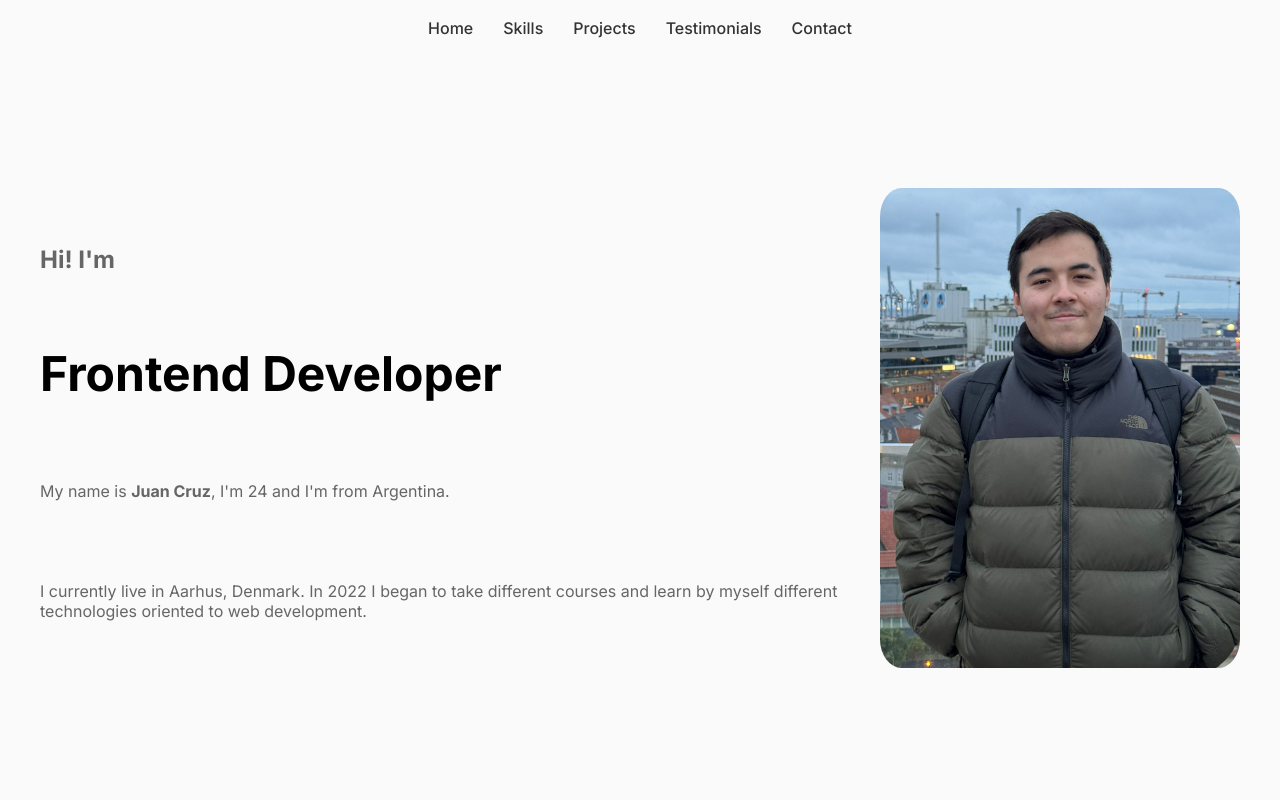
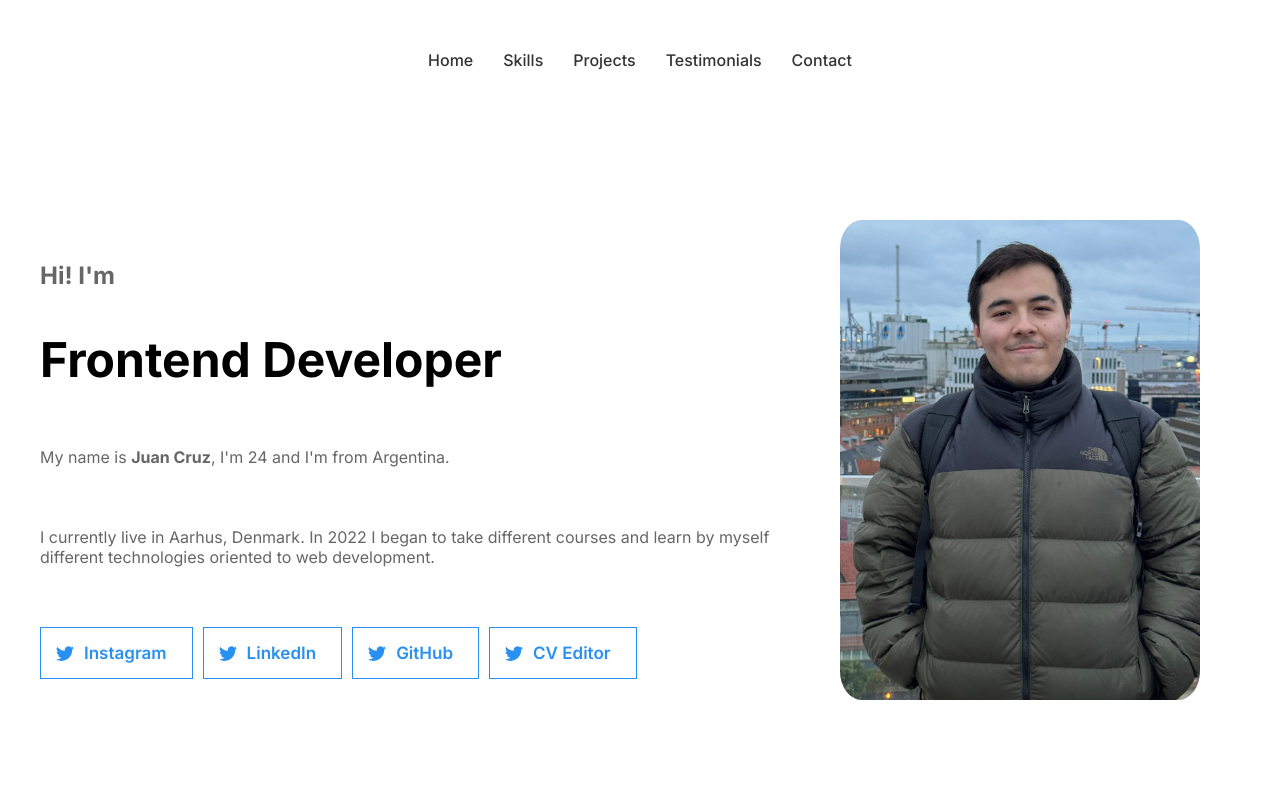
Before and after one commit to PAINj9/juan-cruz-astrada-duran-porfolio, a plain HTML site: page index.html in a window 1280 px wide. Drawn offline with Linux system fonts and the light colour scheme.

Commit message:
Button Added, Needs Some Fixes.
Some Changes Button Added, Need some changes still,.

```diff
--- a/css/style.css
+++ b/css/style.css
@@ -1,66 +1,60 @@
 * {
-    background-color: #fafafa;
+
     font-family: 'Inter', sans-serif;
 }
 
-/* Reset basic styles */
 html, body {
     height: 100%;
     margin: 0;
     font-family: 'Inter', sans-serif;
-    box-sizing: border-box; /* Ensure padding and border are included in element's total width and height */
+    box-sizing: border-box;
 }
 
-/* Container to hold navbar and content */
 body {
     display: flex;
     flex-direction: column;
     height: 100vh;
 }
 
-/* Navbar styles */
 .navbar {
-    max-width: 1200px; /* Maximum width for the navbar */
-
-    margin: 0 auto; /* Centering the navbar */
-    padding: 20px 20px; /* Padding for the navbar */
+    max-width: 1200px;
+    margin: 0 auto;
+    padding: 20px 20px;
     display: flex;
     align-items: center;
     justify-content: center;
-    height: 2vh; /* 15% of the viewport height */
-
+    height: 10vh;
 }
 
 nav {
     display: flex;
-    justify-content: center; /* Center the nav items horizontally */
+    justify-content: center;
 }
 
 .nav-links {
-    list-style: none; /* Remove bullet points */
+    list-style: none;
     margin: 0;
     padding: 0;
     display: flex;
 }
 
 .nav-links li {
-    margin: 0 15px; /* Spacing between nav items */
+    margin: 0 15px;
 }
 
 .nav-links a {
     text-decoration: none;
-    color: #333; /* Dark gray text */
-    font-weight: 500; /* Medium weight for better readability */
-    font-size: 16px; /* Font size */
-    transition: color 0.3s ease; /* Smooth transition for hover effect */
+    color: #333;
+    font-weight: 500;
+    font-size: 16px;
+    transition: color 0.3s ease;
 }
 
 .nav-links a:hover {
-    color: #007BFF; /* Blue color on hover */
-    font-weight: 600; /* Slightly bolder on hover, optional */
+    color: #007BFF;
+    font-weight: 600;
 }
 
-/* Responsive Design */
 @media (max-width: 768px) {
     .nav-links {
         flex-direction: column;
@@ -72,38 +66,35 @@ nav {
     }
 }
 
-/* SECTION 1 SECTION 1  SECTION 1  SECTION 1  SECTION 1  SECTION 1  SECTION 1  SECTION 1  SECTION 1  SECTION 1  SECTION 1  SECTION 1   */
-
-
 .contenedor-1 {
     display: flex;
     justify-content: center;
     align-items: center;
-    height: 85vh; /* 85% of the viewport height */
+    height: 85vh;
     padding: 20px;
     box-sizing: border-box;
     flex: 1;
-
-
 }
 
-.contenedor-cosas {
+.contenedor-contenido {
     display: flex;
     justify-content: space-between;
     align-items: center;
     width: 100%;
     max-width: 1200px;
     color: #666666;
+    margin: 20px 0; /* Añadido margen superior e inferior */
 }
 
 .texto-introductorio h1 {
     color: black;
     font-size: 3rem;
     font-weight: 700;
-    margin: 10px 0;
+    margin: 40px 0; /* Ajuste del margen */
     position: relative;
-    overflow: hidden; /* Hide overflowing content */
-    height: 1.2em; /* Adjust based on font size */
+    overflow: hidden;
+    height: 1.2em;
+    margin-top: 40px;
 }
 
 .texto-introductorio h1 span {
@@ -123,33 +114,92 @@ nav {
     opacity: 0;
 }
 
-.texto-introductorio h3 {
-    font-size: 1.25rem; /* Adjust font size as needed */
-    font-weight: 500; /* Medium weight */
-    margin: 10px 0; /* Add some space above and below */
-}
-
 .texto-introductorio p {
-    font-size: 1rem; /* Adjust font size as needed */
-    margin: 10px 0; /* Add some space above and below */
+    font-size: 1rem;
+    margin: 60px 0; /* Ajuste del margen */
 }
 
 .imagen-principal {
-    max-width: 30%; /* Adjusted width */
+    max-width: 30%;
     display: flex;
     justify-content: center;
-    overflow: hidden; /* To crop the image */
-    border-radius: 6%; /* Optional: make the image round */
+    overflow: hidden;
+    border-radius: 6%;
+    margin: 40px; /* Añadido margen */
 }
 
 .imagen-principal img {
     max-width: 100%;
     height: auto;
     transform-origin: 83%;
-    transform: scale(1.35); /* Default scale */
+    transform: scale(1.35);
     transition: transform 0.3s ease;
 }
 
 .imagen-principal img:hover {
     transform: scale(1.45);
 }
+
+
+button {
+    background: transparent;
+    position: relative;
+    padding: 5px 15px;
+    display: flex;
+    align-items: center;
+    font-size: 17px;
+    font-weight: 600;
+    text-decoration: none;
+    cursor: pointer;
+    border: 1px solid rgb(40, 144, 241);
+    outline: none;
+    overflow: hidden;
+    color: rgb(40, 144, 241);
+    transition: color 0.3s 0.1s ease-out;
+    text-align: center;
+  }
+
+  button span {
+    margin: 10px;
+  }
+
+  button::before {
+    position: absolute;
+    top: 250%;
+    left: -150%;
+    width: 290%;
+    height: 400%;
+    content: '';
+    background-color: rgb(40, 144, 241);
+    transform: rotate(45deg);
+    transition: top 0.5s ease-out, left 0.5s ease-out;
+    z-index: -1;
+  }
+
+  button:hover {
+    color: #fff;
+    border: 1px solid rgb(40, 144, 241);
+  }
+
+  button:hover::before {
+    top: -50%;
+    left: -50%;
+  }
+
+  .boton-instagram{
+
+  }
+
+  .boton-github{
+
+  }
+
+  .boton-cv{
+
+  }
+
+  .botones-ordenados {
+    display: flex;
+    flex-direction: row; /* Cambiado a fila */
+    gap: 10px; /* Espacio entre los botones */
+  }
--- a/index.html
+++ b/index.html
@@ -24,26 +24,55 @@
     </nav>
 </header>
 
+<main>
     <section class="contenedor-1">
-
-    <div class="contenedor-cosas">
+        <div class="contenedor-contenido">
+            <!-- Texto introductorio -->
             <div class="texto-introductorio">
                 <h2>Hi! I'm</h2>
-            <br>
-            <br>
                 <h1 class="rotating-text">
                     <span class="current">Fullstack Developer</span>
                 </h1>
-            <br>
-            <br>
-            <br>
-            <p>My name is <b>Juan Cruz</b>, I'm 24 and I'm from Argentina. </p>
-            <br>
-            <br>
-            <br>
+                <p>My name is <b>Juan Cruz</b>, I'm 24 and I'm from Argentina.</p>
+                <p>I currently live in Aarhus, Denmark. In 2022 I began to take different courses and learn by myself different technologies oriented to web development.</p>
 
-            <p>I currently live in Aarhus, Denmark. In 2022 I began to take different courses and learn by myself different technologies oriented to web development.</p>
+                <div class="botones-ordenados">
+
+                <button class="boton-instagram">
+                    <svg viewBox="0 0 16 16" class="bi bi-instagram" fill="currentColor" height="18" width="18" xmlns="http://www.w3.org/2000/svg">
+                        <path d="M5.026 15c6.038 0 9.341-5.003 9.341-9.334 0-.14 0-.282-.006-.422A6.685 6.685 0 0 0 16 3.542a6.658 6.658 0 0 1-1.889.518 3.301 3.301 0 0 0 1.447-1.817 6.533 6.533 0 0 1-2.087.793A3.286 3.286 0 0 0 7.875 6.03a9.325 9.325 0 0 1-6.767-3.429 3.289 3.289 0 0 0 1.018 4.382A3.323 3.323 0 0 1 .64 6.575v.045a3.288 3.288 0 0 0 2.632 3.218 3.203 3.203 0 0 1-.865.115 3.23 3.23 0 0 1-.614-.057 3.283 3.283 0 0 0 3.067 2.277A6.588 6.588 0 0 1 .78 13.58a6.32 6.32 0 0 1-.78-.045A9.344 9.344 0 0 0 5.026 15z"></path>
+                    </svg>
+                    <span>Instagram</span>
+                </button>
+
+                <button class="boton-linkedin">
+                    <svg viewBox="0 0 16 16" class="bi bi-instagram" fill="currentColor" height="18" width="18" xmlns="http://www.w3.org/2000/svg">
+                        <path d="M5.026 15c6.038 0 9.341-5.003 9.341-9.334 0-.14 0-.282-.006-.422A6.685 6.685 0 0 0 16 3.542a6.658 6.658 0 0 1-1.889.518 3.301 3.301 0 0 0 1.447-1.817 6.533 6.533 0 0 1-2.087.793A3.286 3.286 0 0 0 7.875 6.03a9.325 9.325 0 0 1-6.767-3.429 3.289 3.289 0 0 0 1.018 4.382A3.323 3.323 0 0 1 .64 6.575v.045a3.288 3.288 0 0 0 2.632 3.218 3.203 3.203 0 0 1-.865.115 3.23 3.23 0 0 1-.614-.057 3.283 3.283 0 0 0 3.067 2.277A6.588 6.588 0 0 1 .78 13.58a6.32 6.32 0 0 1-.78-.045A9.344 9.344 0 0 0 5.026 15z"></path>
+                    </svg>
+                    <span>LinkedIn</span>
+                </button>
+
+                <button class="boton-github">
+                    <svg viewBox="0 0 16 16" class="bi bi-instagram" fill="currentColor" height="18" width="18" xmlns="http://www.w3.org/2000/svg">
+                        <path d="M5.026 15c6.038 0 9.341-5.003 9.341-9.334 0-.14 0-.282-.006-.422A6.685 6.685 0 0 0 16 3.542a6.658 6.658 0 0 1-1.889.518 3.301 3.301 0 0 0 1.447-1.817 6.533 6.533 0 0 1-2.087.793A3.286 3.286 0 0 0 7.875 6.03a9.325 9.325 0 0 1-6.767-3.429 3.289 3.289 0 0 0 1.018 4.382A3.323 3.323 0 0 1 .64 6.575v.045a3.288 3.288 0 0 0 2.632 3.218 3.203 3.203 0 0 1-.865.115 3.23 3.23 0 0 1-.614-.057 3.283 3.283 0 0 0 3.067 2.277A6.588 6.588 0 0 1 .78 13.58a6.32 6.32 0 0 1-.78-.045A9.344 9.344 0 0 0 5.026 15z"></path>
+                    </svg>
+                    <span>GitHub</span>
+                </button>
+
+                <button class="boton-cv">
+                    <svg viewBox="0 0 16 16" class="bi bi-instagram" fill="currentColor" height="18" width="18" xmlns="http://www.w3.org/2000/svg">
+                        <path d="M5.026 15c6.038 0 9.341-5.003 9.341-9.334 0-.14 0-.282-.006-.422A6.685 6.685 0 0 0 16 3.542a6.658 6.658 0 0 1-1.889.518 3.301 3.301 0 0 0 1.447-1.817 6.533 6.533 0 0 1-2.087.793A3.286 3.286 0 0 0 7.875 6.03a9.325 9.325 0 0 1-6.767-3.429 3.289 3.289 0 0 0 1.018 4.382A3.323 3.323 0 0 1 .64 6.575v.045a3.288 3.288 0 0 0 2.632 3.218 3.203 3.203 0 0 1-.865.115 3.23 3.23 0 0 1-.614-.057 3.283 3.283 0 0 0 3.067 2.277A6.588 6.588 0 0 1 .78 13.58a6.32 6.32 0 0 1-.78-.045A9.344 9.344 0 0 0 5.026 15z"></path>
+                    </svg>
+                    <span>CV Editor</span>
+                </button>
+
+
+
                 </div>
+            </div>
+
+
+            <!-- Imagen principal -->
             <div class="imagen-principal">
                 <img src="images/juani.JPEG" alt="Juan Cruz">
             </div>
@@ -52,6 +81,7 @@
 
 
     </section>
+</main>
 
 <script src="js/script.js"></script>
 </body>
--- a/js/script.js
+++ b/js/script.js
@@ -20,10 +20,10 @@ document.addEventListener('DOMContentLoaded', function() {
             nextText.classList.remove('next');
             nextText.classList.add('current');
             rotatingText.removeChild(currentText);
-        }, 10); // Small delay to ensure the nextText is appended before the animation
+        }, 10);
 
         currentIndex = (currentIndex + 1) % textArray.length;
     }
 
-    setInterval(changeText, 2500); // Change text every 2 seconds
+    setInterval(changeText, 2500);
 });
```
Lines whose indentation alone changed are shown as unchanged.
